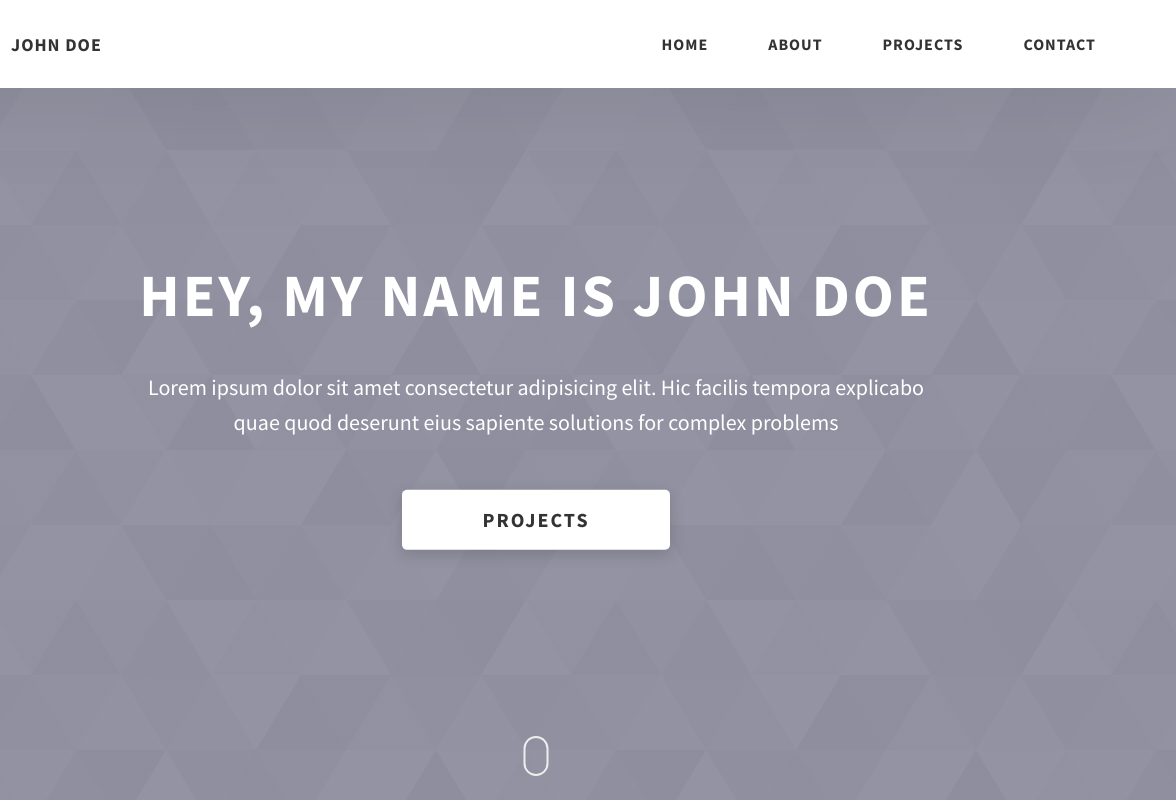
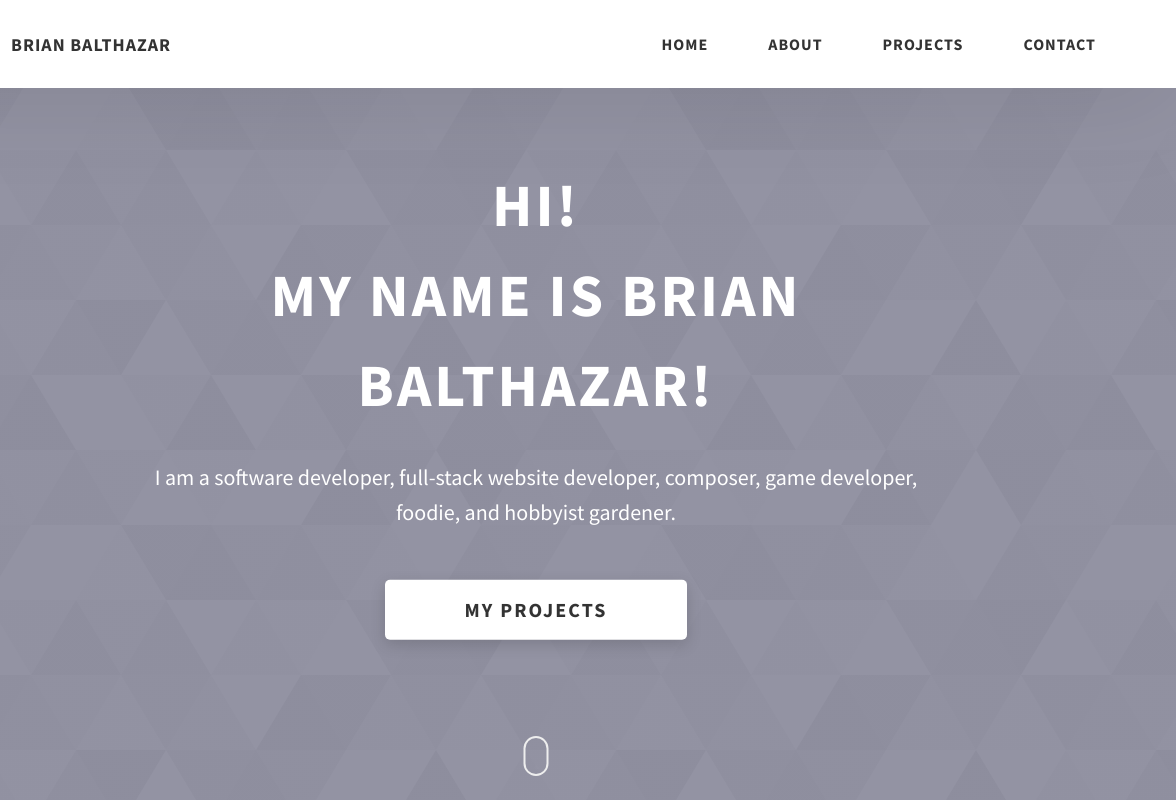
Before and after one commit to eleferrets/My-Portfolio-2, a website: page Dopefolio-main/index.html in a window 1280 px wide. Shown: the top 800 px of the page, 104-1280 px from the left. Drawn offline with Linux system fonts and the light colour scheme.

Commit message:
Replace more names.

```diff
--- a/Dopefolio-main/index.html
+++ b/Dopefolio-main/index.html
@@ -27,11 +27,11 @@
           <div class="header__logo-img-cont">
             <img
               src="./assets/png/brian-b.jpg"
-              alt="Ram Maheshwari Logo Image"
+              alt="BB Logo Image"
               class="header__logo-img"
             />
           </div>
-          <span class="header__logo-sub">John Doe</span>
+          <span class="header__logo-sub">Brian Balthazar</span>
         </div>
         <div class="header__main">
           <ul class="header__links">
@@ -83,16 +83,15 @@
     </header>
     <section class="home-hero">
       <div class="home-hero__content">
-        <h1 class="heading-primary">Hey, My name is John Doe</h1>
+        <h1 class="heading-primary">Hi!<br>My name is Brian Balthazar!</h1>
         <div class="home-hero__info">
           <p class="text-primary">
-            Lorem ipsum dolor sit amet consectetur adipisicing elit. Hic facilis
-            tempora explicabo quae quod deserunt eius sapiente solutions for
-            complex problems
+            I am a software developer, full-stack website developer,
+            composer, game developer, foodie, and hobbyist gardener.
           </p>
         </div>
         <div class="home-hero__cta">
-          <a href="./#projects" class="btn btn--bg">Projects</a>
+          <a href="./#projects" class="btn btn--bg">My Projects</a>
         </div>
       </div>
       <div class="home-hero__socials">
@@ -164,7 +163,7 @@
             <div class="about__content-details">
               <p class="about__content-details-para">
                 Hey! It's
-                <strong>John Doe</strong>
+                <strong>Brian Balthazar</strong>
                 and I'm a <strong> Frontend Web Developer </strong> located in
                 Los Angeles. I've done
                 <strong> remote </strong>
@@ -388,7 +387,7 @@
             </div>
           </div>
           <div class="main-footer__row main-footer__row-2">
-            <h4 class="heading heading-sm text-lt">John Doe</h4>
+            <h4 class="heading heading-sm text-lt">Brian Balthazar</h4>
             <p class="main-footer__short-desc">
               Lorem ipsum dolor sit amet consectetur adipisicing elit facilis
               tempora explicabo quae quod deserunt
@@ -399,9 +398,9 @@
         <!-- If you give me some credit or shoutout here by linking to my website, then it will be a big thing for me and will help me a lot :) -->
         <div class="main-footer__lower">
           &copy; Copyright 2021. Made by
-          <a rel="noreferrer" target="_blank" href="https://rammaheshwari.com"
-            >Ram Maheshwari</a
-          >
+<!--          <a rel="noreferrer" target="_blank" href="https://rammaheshwari.com">-->
+            Brian Balthazar
+<!--          </a>-->
         </div>
       </div>
     </footer>
```
Also changed, not shown: Dopefolio-main/project-2.html (+5 -3 lines), Dopefolio-main/project-3.html (+3 -3 lines).
